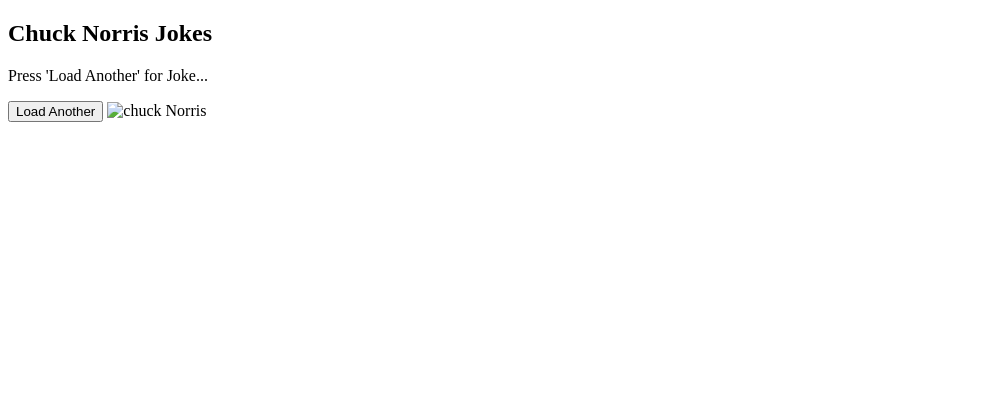
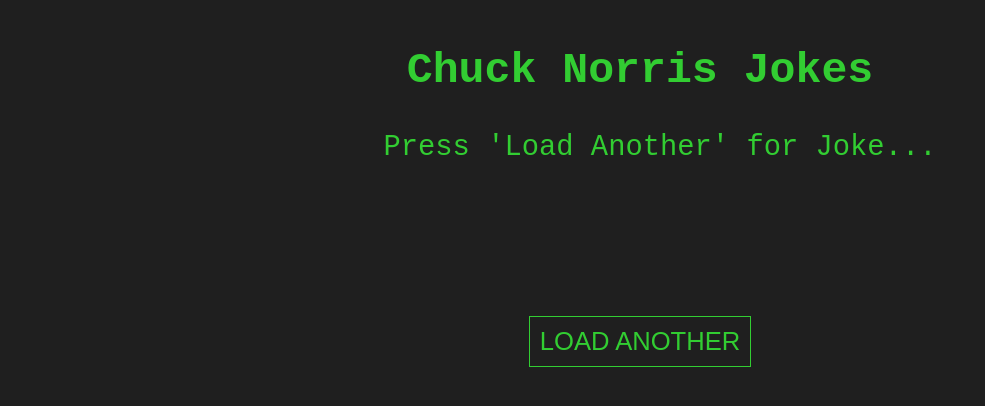
Before and after one commit to amirdhahri01/Playground_2, a plain HTML site: page index.html in a window 1280 px wide. Shown: the whole page, without its empty margins (0-985 px from the left). Drawn offline with Linux system fonts and the light colour scheme.

Commit message:
An update

```diff
--- a/index.html
+++ b/index.html
@@ -4,6 +4,7 @@
     <meta charset="UTF-8">
     <meta name="viewport" content="width=device-width, initial-scale=1.0">
     <title>Chuck!Norris Jokes</title>
+    <link rel="stylesheet" href="style.css">
 </head>
 <body>
     <div class="container">
@@ -18,5 +19,6 @@
         </button>
         <img src="images/pngimg.com - chuck_norris_PNG8.png" alt="chuck Norris">
     </div>
+    <script src="app.js"></script>
 </body>
 </html>
--- a/style.css
+++ b/style.css
@@ -0,0 +1,50 @@
+body{
+    box-sizing: border-box;
+    margin: 0;
+    padding: 0;
+    font-family: monospace;
+}
+
+.container{
+    position: relative;
+    background-color: #1f1f1f;
+    height: 100vh;
+    color: limegreen;
+    font-size: 1.8rem;
+    text-align: center;
+    overflow: hidden;
+    padding: 10px 0;
+    width: 100%;
+}
+
+.container p{
+    line-height: 1.2em;
+    margin-top: 20px;
+    margin-bottom: 10px;
+    font-size: 1.8rem;
+    width: 100%;
+    padding: 0px 20px;
+}
+
+.joke-container{
+    height: 150px;
+}
+
+.load-joke-btn{
+    background-color: transparent;
+    border: 1px solid limegreen;
+    color: limegreen;
+    cursor: pointer;
+    font-size: 1.6rem;
+    padding: 10px ;
+    text-transform: uppercase;
+    margin: 35px auto;
+    display: block;
+}
+
+img{
+    position: absolute;
+    bottom: -90px;
+    left: 50%;
+    transform: translateX(-50%);
+}
```
Also changed, not shown: app.js (renamed from async.js).
